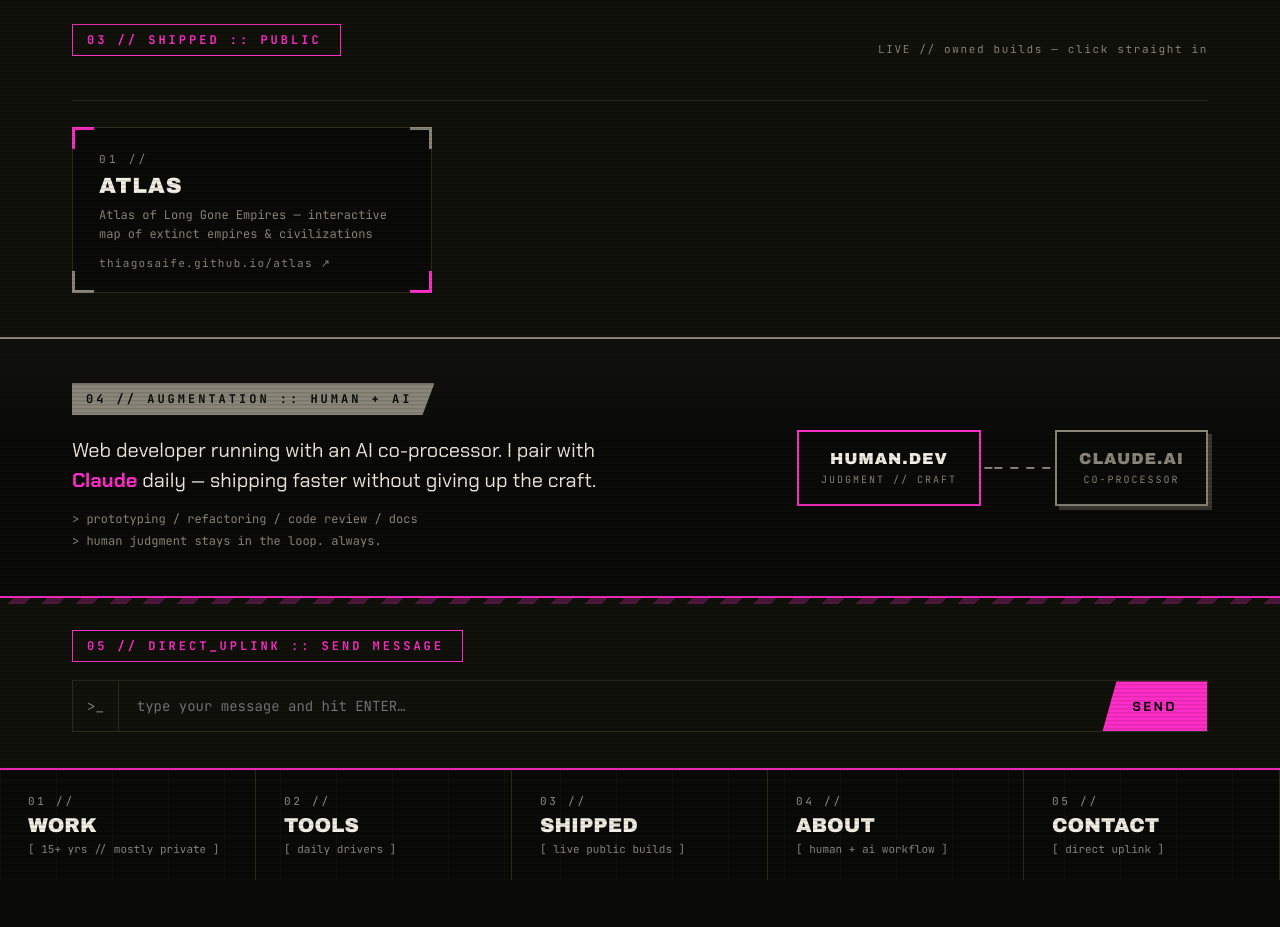
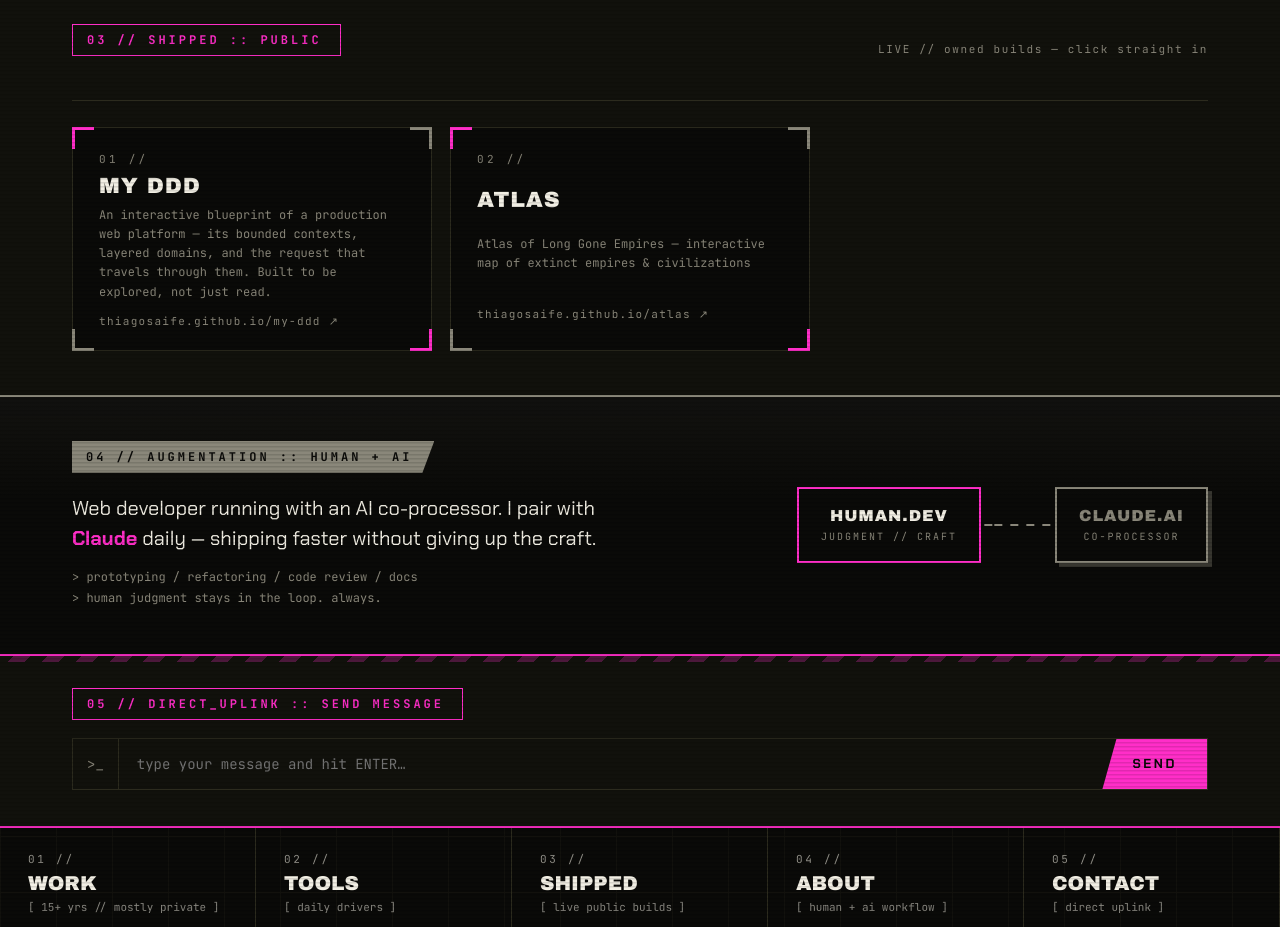
Before and after one commit to thiagosaife/code-pharmacy, a website built with Vite: page index.html in a window 1280 px wide. Shown: the part 1460-2387 px from the top of the page. Before the commit the page ends 2340 px from the top, so only its background shows below. Built offline with nearby package versions, Linux system fonts and the light colour scheme.

Commit message:
fix: update build links and descriptions for clarity and accuracy

```diff
--- a/index.html
+++ b/index.html
@@ -215,8 +215,15 @@
         <div class="classified" data-fx>LIVE // owned builds — click straight in</div>
       </div>
       <div class="buildgrid">
+        <a class="buildcard" href="https://thiagosaife.github.io/my-ddd/" target="_blank" rel="noopener" data-fx>
+          <span class="build-idx">01 //</span>
+          <span class="build-name">MY DDD</span>
+          <span class="build-desc">An interactive blueprint of a production web platform — its bounded contexts, layered domains, and the request that travels through them. Built to be explored, not just read.</span>
+          <span class="build-host">thiagosaife.github.io/my-ddd <span class="mono">&#8599;</span></span>
+          <i class="corner c-tl"></i><i class="corner c-tr"></i><i class="corner c-bl"></i><i class="corner c-br"></i>
+        </a>
         <a class="buildcard" href="https://thiagosaife.github.io/atlas/" target="_blank" rel="noopener" data-fx>
-          <span class="build-idx">01 //</span>
+          <span class="build-idx">02 //</span>
           <span class="build-name">ATLAS</span>
           <span class="build-desc">Atlas of Long Gone Empires — interactive map of extinct empires &amp; civilizations</span>
           <span class="build-host">thiagosaife.github.io/atlas <span class="mono">&#8599;</span></span>
```
